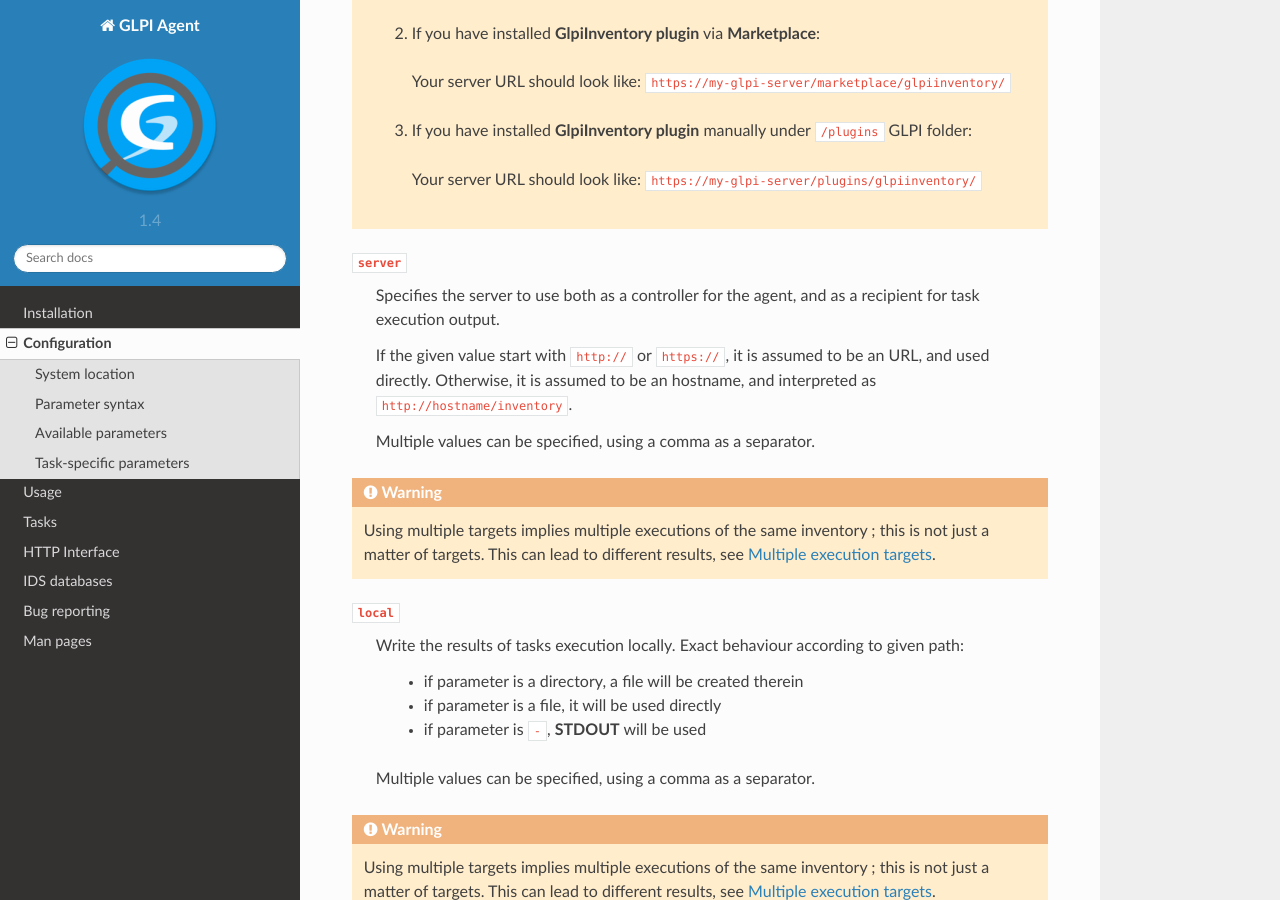
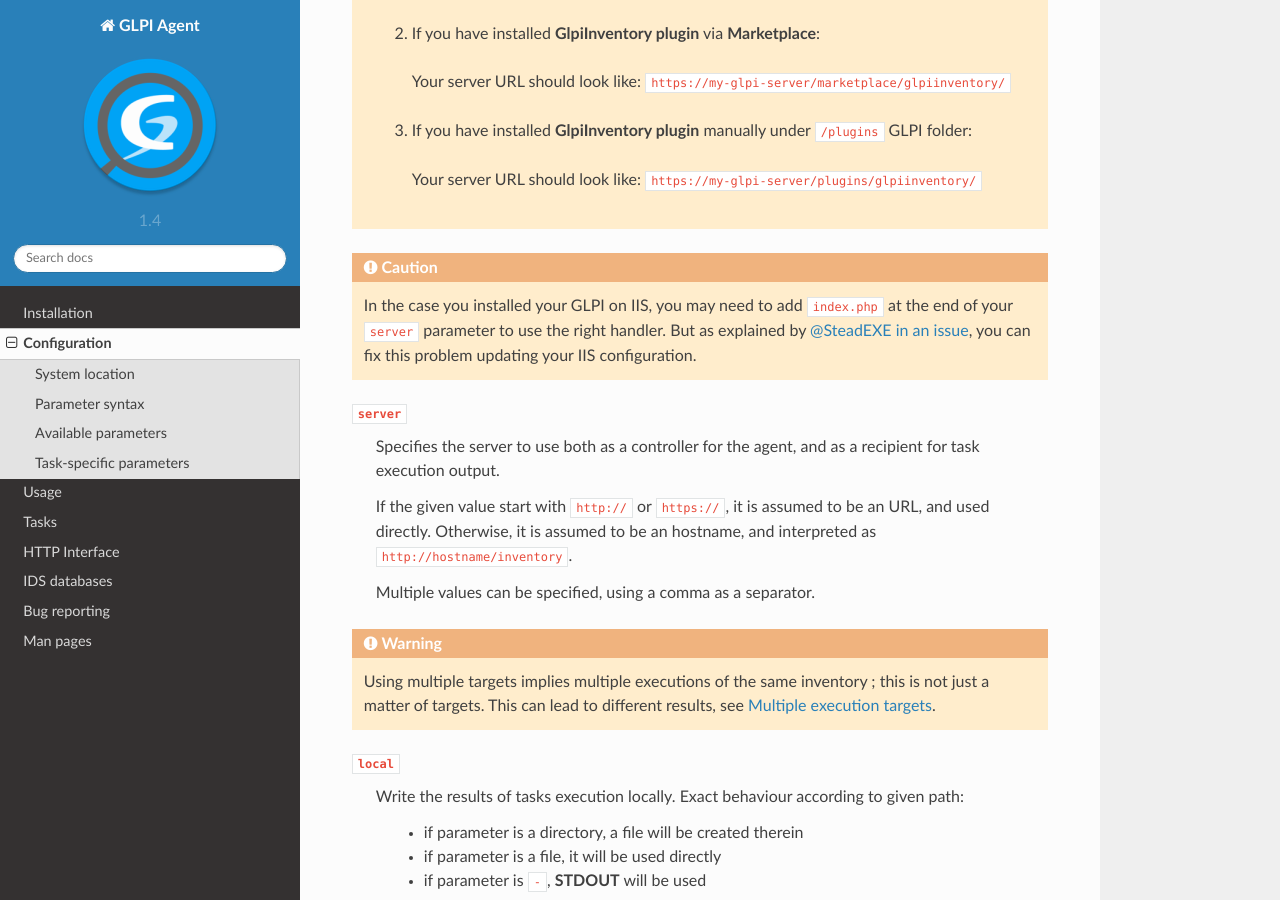
Before and after one commit to glpi-project/doc-agent, a Sphinx documentation site: the page built from source/configuration.rst, in a window 1280 px wide and 900 px high, scrolled down 2156 px. Built offline with Sphinx 7.4.7 and the Read the Docs theme 2.0.0, drawn with Linux system fonts in a browser that asks for light colours.

Commit message:
Add server parameter caution regarding GLPI on IIS

```diff
--- a/source/configuration.rst
+++ b/source/configuration.rst
@@ -84,6 +84,12 @@
     3. If you have installed **GlpiInventory plugin** manually under ``/plugins`` GLPI folder:
 
      Your server URL should look like: ``https://my-glpi-server/plugins/glpiinventory/``
+
+.. caution::
+
+   In the case you installed your GLPI on IIS, you may need to add ``index.php`` at the end of your ``server`` parameter to use the right handler.
+   But as explained by `@SteadEXE in an issue <https://github.com/glpi-project/glpi-agent/issues/314#issuecomment-1378421565>`_,
+   you can fix this problem updating your IIS configuration.
 
 ``server``
     Specifies the server to use both as a controller for the agent, and as a
```
